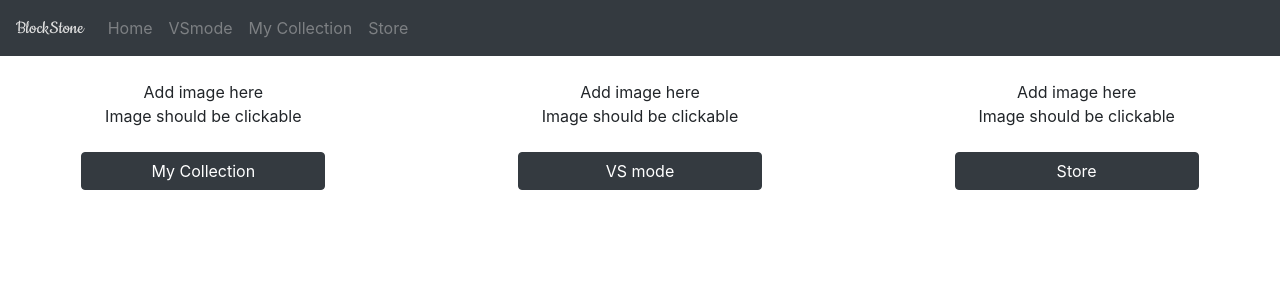
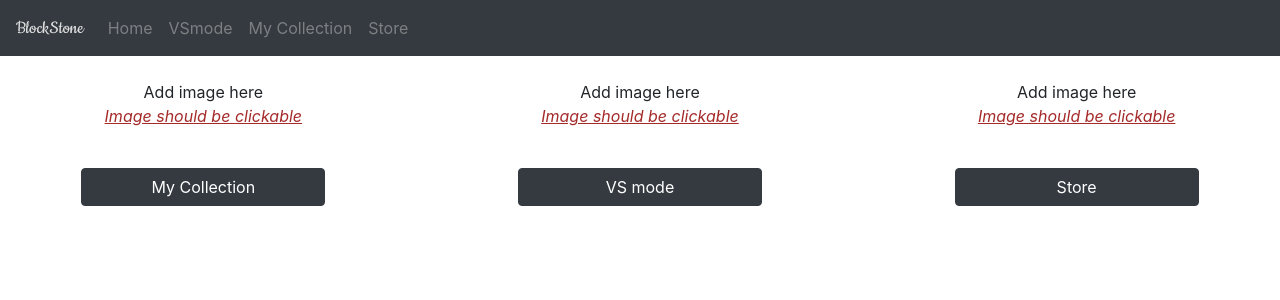
Before and after one commit to heho07/DH2642-ProjectGroup23, a React (Create React App) app: page / in a window 1280 px wide. Shown: the top 300 px of the page. Built offline with nearby package versions, Linux system fonts and the light colour scheme.

Commit message:
Just some more CSS for overall feel in mid-project

```diff
--- a/src/Welcome/Welcome.css
+++ b/src/Welcome/Welcome.css
@@ -6,3 +6,9 @@
 
 	width: 60%;
 }
+
+.imageParagraph {
+	font-style: italic;
+	color: brown;
+	text-decoration: underline;
+}
--- a/src/Welcome/Welcome.js
+++ b/src/Welcome/Welcome.js
@@ -11,7 +11,10 @@ class Welcome extends Component {
           <div className = "row">
             <div className = "col-sm-4 teststyle">
               <center>Add image here</center>
-              <center>Image should be clickable</center>
+              <center>
+
+              <p className ="imageParagraph">Image should be clickable</p>
+              </center>
               <br />
               <h4>
               <center>
@@ -24,8 +27,9 @@ class Welcome extends Component {
             </div>
             <div className = "col-sm-4 teststyle">
               <center>Add image here</center>
-              <center>Image should be clickable</center>
-
+              <center>
+              <p className ="imageParagraph"> Image should be clickable</p>
+              </center>
               <br />
               <h4><center>
               <Link to = "/VersusMode">
@@ -35,7 +39,9 @@ class Welcome extends Component {
             </div>
             <div className = "col-sm-4 teststyle">
               <center>Add image here</center>
-              <center>Image should be clickable</center>
+              <center>
+              <p className ="imageParagraph"> Image should be clickable</p>
+              </center>
               <br />
               <h4><center>
               <Link to="/SearchScreen">
```
